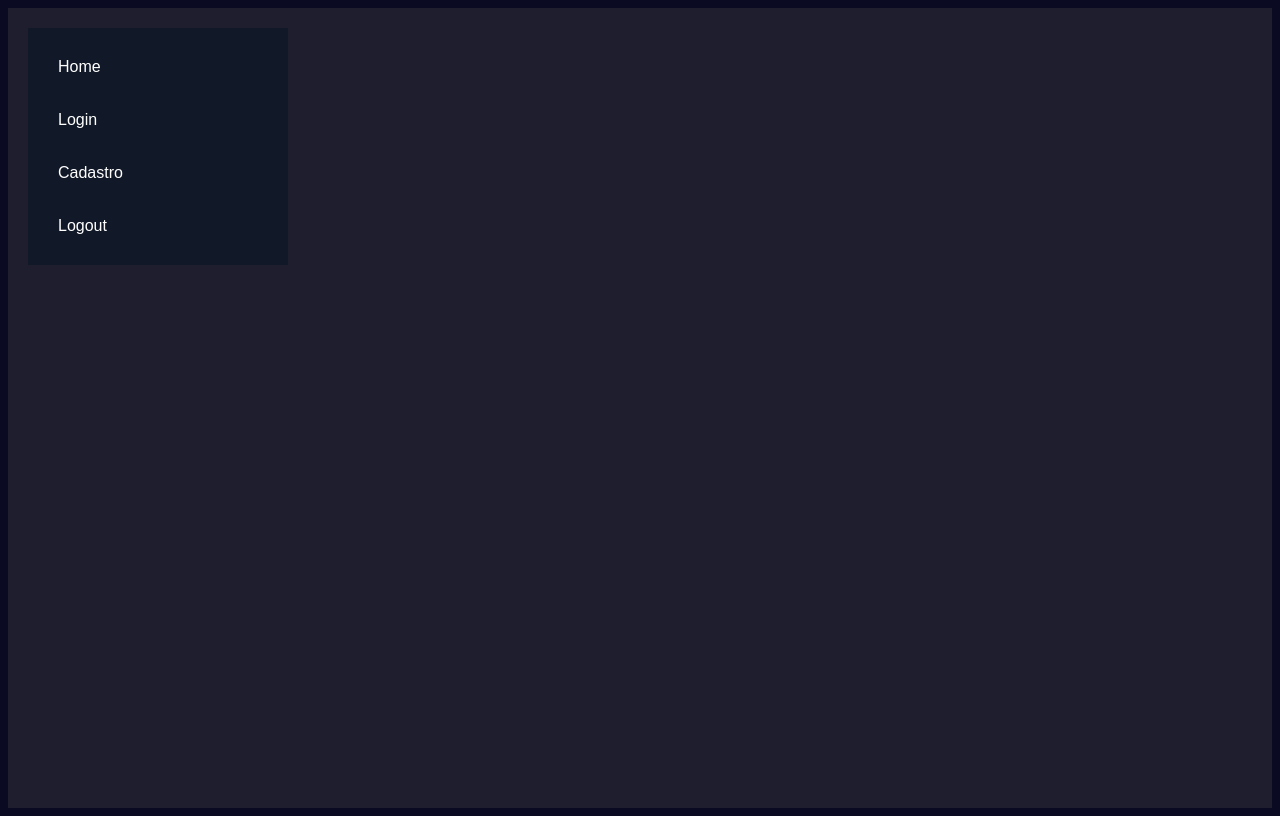
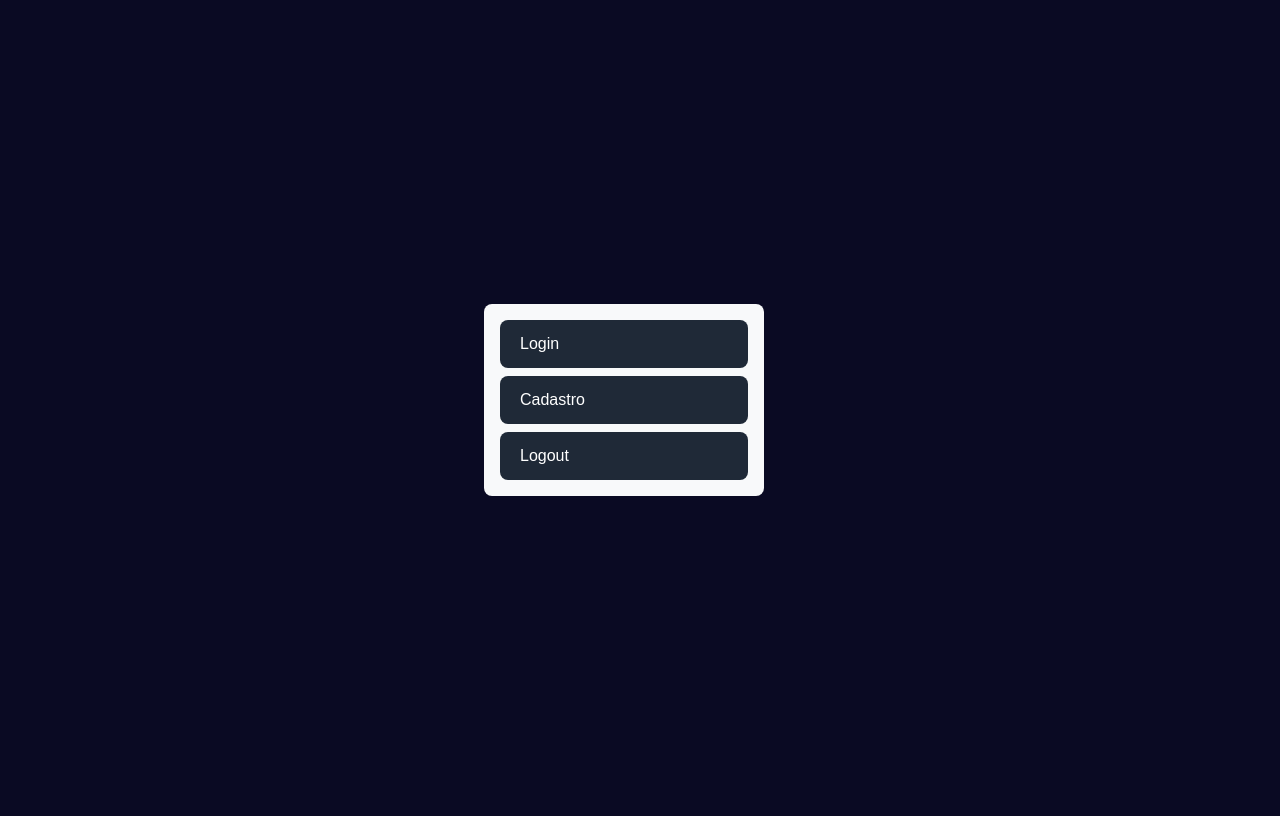
Before and after one commit to Dlucasz027/logiN, a Django app: page / in a window 1280 px wide. After the commit the page ends 496 px from the top, so only its background shows below. Run offline with Django 5.2, Linux system fonts and the light colour scheme.

Commit message:
Cria Views para usuários, configura forms.py para login, adiciona lógica de navegação no botão de login no template

```diff
--- /dev/null
+++ b/logiN/templates/logiN/base.html
@@ -0,0 +1,30 @@
+{% load static %}
+<!DOCTYPE html>
+<html lang="pt-br">
+<head>
+    <meta charset="UTF-8" />
+    <meta name="viewport" content="width=device-width, initial-scale=1" />
+    <title>{% block title %}Meu Site{% endblock %}</title>
+    <link href="https://cdn.jsdelivr.net/npm/bootstrap@5.2.2/dist/css/bootstrap.min.css" rel="stylesheet" />
+    <link rel="stylesheet" href="{% static 'styles.css' %}" />
+</head>
+<body>
+    <div class="container-centralizado">
+        <main class="principal d-flex">
+            <section class="menu-lateral p-3 bg-light" style="min-width: 200px;">
+                <nav class="menu-lateral__navegacao d-flex flex-column gap-2">
+                    <a href="{% url 'login' %}">Login</a>
+                    <a href="#">Cadastro</a>
+                    <a href="#">Logout</a>
+                </nav>
+            </section>
+
+            <section class="conteudo-principal flex-grow-1 p-3">
+                {% block content %}
+                <!-- Conteúdo específico de cada página aqui -->
+                {% endblock %}
+            </section>
+        </main>
+    </div>
+</body>
+</html>
--- a/logiN/templates/logiN/index.html
+++ b/logiN/templates/logiN/index.html
@@ -1,24 +1,6 @@
-{% load static %}
-<!DOCTYPE html>
-<html lang="pt-br">
-<head>
-    <meta charset="UTF-8">
-    <meta name="viewport" content="width=device-width, initial-scale=1.0">
-    <title>Menu Lateral</title>
-    <link rel="stylesheet" href="{% static 'styles.css' %}">
-</head>
-<body>
-    <div class="pagina-inicial">
-        <main class="principal">
-            <section class="menu-lateral">
-                <nav class="menu-lateral__navegacao">
-                    <a href="#">Home</a>
-                    <a href="#">Login</a>
-                    <a href="#">Cadastro</a>
-                    <a href="#">Logout</a>
-                </nav>
-            </section>
-        </main>
-    </div>
-</body>
-</html>
+{% extends "logiN/base.html" %}
+
+{% block title %}Página Inicial{% endblock %}
+
+{% block content %}
+{% endblock %}
--- a/setup/static/styles.css
+++ b/setup/static/styles.css
@@ -1,56 +1,82 @@
-/* Fundo geral */
-html {
+html, body {
+    margin: 0;
+    padding: 0;
+    height: 100%;
     background-color: #0a0a23;
     font-family: Arial, sans-serif;
     color: #ffffff;
-    margin: 0;
-    padding: 0;
 }
 
-/* Estilização da página principal */
-.pagina-inicial {
+.container-centralizado {
     display: flex;
-    min-height: 100vh;
+    justify-content: center; /* horizontal */
+    align-items: center;     /* vertical */
+    height: 100vh;           /* altura total da viewport */
+    gap: 40px;               /* espaço entre menu e login */
 }
 
-/* Menu lateral */
 .menu-lateral {
-    width: 220px;
     background-color: #111827;
-    padding: 20px;
-}
-
-/* Navegação dentro do menu */
-.menu-lateral__navegacao {
+    padding: 30px;
+    border-radius: 8px;
+    width: 280px;  /* maior largura */
     display: flex;
     flex-direction: column;
     gap: 15px;
 }
 
-.menu-lateral__navegacao a {
-    display: flex;
-    align-items: center;
-    gap: 10px;
-    color: #ffffff;
+.menu-lateral a {
+    color: #fff;
     text-decoration: none;
-    padding: 10px;
+    padding: 12px 20px;
     border-radius: 8px;
+    background-color: #1f2937;
     transition: background-color 0.2s ease;
 }
 
-.menu-lateral__navegacao a:hover {
-    background-color: #1f2937;
+.menu-lateral a:hover {
+    background-color: #374151;
 }
 
-/* Ícones */
-.menu-lateral__navegacao img {
-    width: 20px;
-    height: 20px;
+/* Estilo para o form de login */
+.form-login {
+    background-color: #1e1e2f;
+    padding: 30px;
+    border-radius: 8px;
+    width: 320px;
+    box-shadow: 0 0 10px rgba(0,0,0,0.5);
 }
 
-/* Conteúdo principal ao lado do menu */
-.principal {
-    flex-grow: 1;
-    padding: 20px;
-    background-color: #1e1e2f;
+.form-login h1 {
+    margin-bottom: 20px;
 }
+
+.form-login label {
+    display: block;
+    margin-bottom: 8px;
+}
+
+.form-login input[type="text"],
+.form-login input[type="password"] {
+    width: 100%;
+    padding: 8px 10px;
+    margin-bottom: 15px;
+    border-radius: 5px;
+    border: none;
+    outline: none;
+}
+
+.form-login button {
+    width: 100%;
+    padding: 10px;
+    background-color: #3b82f6;
+    border: none;
+    border-radius: 5px;
+    color: white;
+    font-weight: bold;
+    cursor: pointer;
+}
+
+.form-login button:hover {
+    background-color: #2563eb;
+}
--- a/usuarios/views.py
+++ b/usuarios/views.py
@@ -1,7 +1,9 @@
 from django.shortcuts import render
+from usuarios.forms import LoginForms
 
 def login(request):
-    return render(request, 'usuarios/login.html')
+    form = LoginForms()  #função login
+    return render(request, "logiN/login.html", {"form": form})
 
 def cadastro(request):
     return render(request, 'usuarios/cadastro.html')
```
Also changed, not shown: logiN/templates/logiN/login.html (+16 -14 lines), usuarios/forms.py (added, +19 -0 lines).
